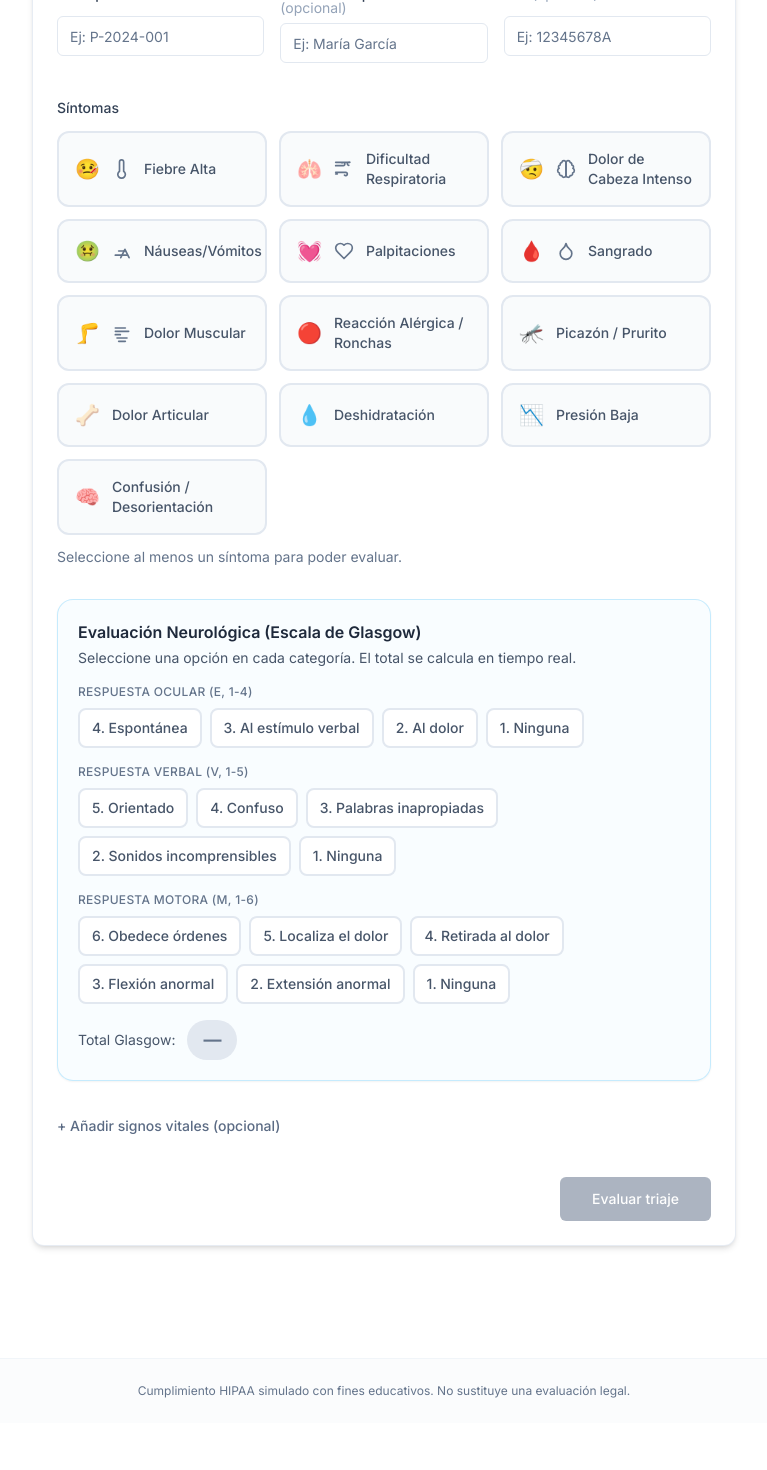
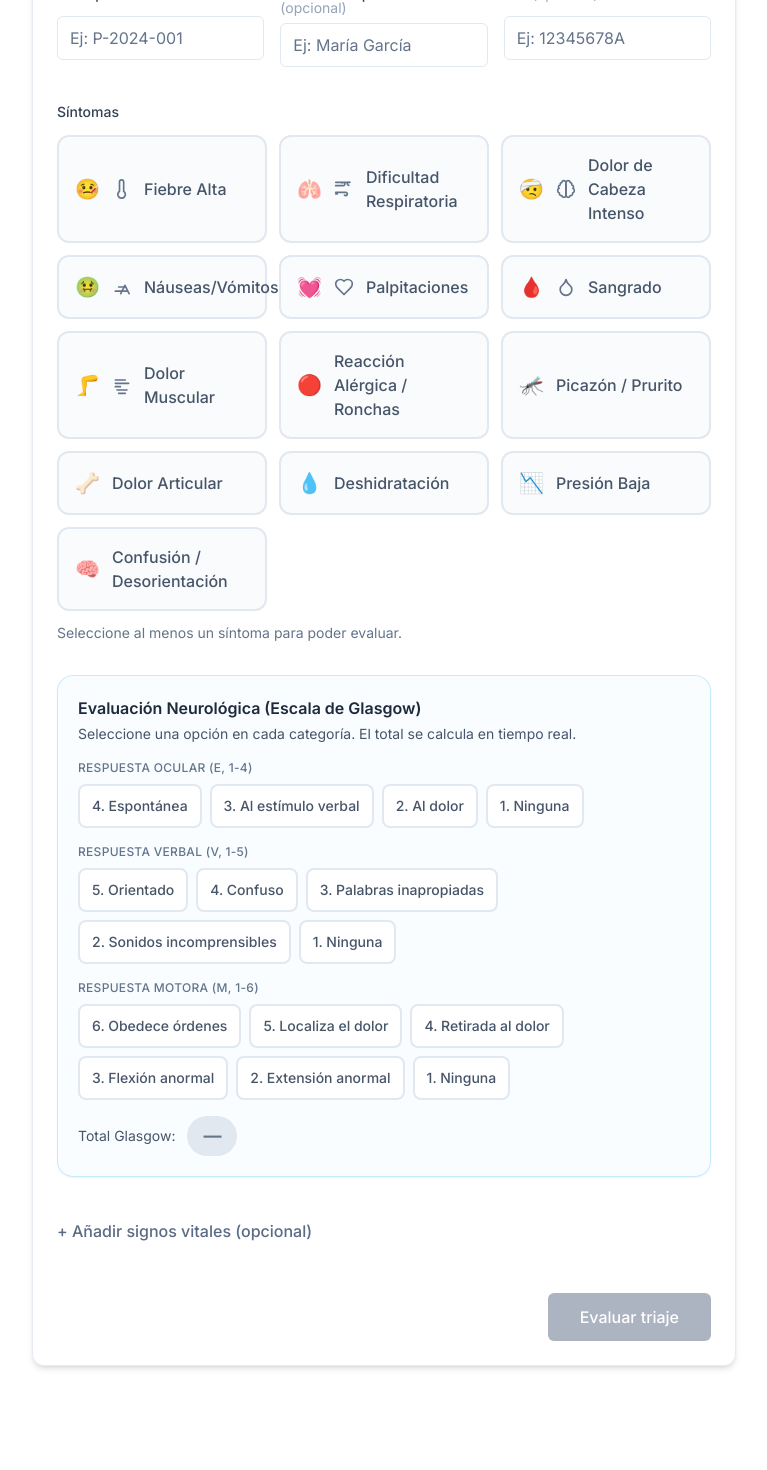
Before and after one commit to AdrianArdiles/Apptriage, a Next.js app: page / in a window 1280 px wide. Shown: the part 280-1750 px from the top of the page, without its empty margins (256-1023 px from the left). Before the commit the page ends 1703 px from the top, so only its background shows below. Built offline with nearby package versions, Linux system fonts and the light colour scheme.

Commit message:
Estructura de triaje y soporte Android

```diff
--- a/app/api/dashboard/pacientes/route.ts
+++ b/app/api/dashboard/pacientes/route.ts
@@ -1,6 +1,9 @@
 import { NextResponse } from "next/server";
 import { obtenerTodosTriajes } from "@/lib/mock-db";
 import type { RegistroTriage } from "@/lib/types";
+
+/** Necesario para permitir build con output: 'export' (app Capacitor). En producción móvil usar backend desplegado. */
+export const dynamic = "force-static";
 
 /**
  * GET /api/dashboard/pacientes
--- a/app/api/triage/route.ts
+++ b/app/api/triage/route.ts
@@ -6,6 +6,9 @@ import { generarRecomendacion } from "@/lib/triage-logic";
 import { categorizarConLLM, nivelNombreAGravedad } from "@/lib/triage-llm";
 import { gravedadToColorAlerta } from "@/lib/color-alerta";
 import { prisma } from "@/lib/prisma";
+
+/** Necesario para permitir build con output: 'export' (app Capacitor). En producción móvil usar backend desplegado. */
+export const dynamic = "force-static";
 
 /**
  * POST /api/triage
--- a/app/globals.css
+++ b/app/globals.css
@@ -9,9 +9,28 @@
   --medical-bg: #f8fafc;
 }
 
+/* Mobile-first: texto legible sin zoom (mín. 16px en inputs) */
+html {
+  font-size: 16px;
+  -webkit-text-size-adjust: 100%;
+}
+
 body {
   font-family: system-ui, -apple-system, BlinkMacSystemFont, "Segoe UI", Roboto, sans-serif;
   @apply bg-white text-slate-800 antialiased;
+}
+
+/* Área táctil mínima recomendada ~44px */
+.tap-target {
+  min-height: 44px;
+  min-width: 44px;
+}
+
+/* Respuesta táctil: sin retraso de 300ms en tap */
+button,
+a,
+[role="button"] {
+  touch-action: manipulation;
 }
 
 @keyframes blink-bg {
--- a/app/page.tsx
+++ b/app/page.tsx
@@ -65,7 +65,7 @@ export default function TriagePage(): React.ReactElement {
   return (
     <div className="min-h-screen bg-white font-sans">
       <header className="border-b border-slate-200/80 bg-white">
-        <div className="mx-auto flex max-w-3xl flex-wrap items-center justify-between gap-4 px-6 py-6 sm:px-8">
+        <div className="mx-auto flex w-full max-w-3xl flex-wrap items-center justify-between gap-4 px-4 py-4 sm:px-6 sm:py-6 md:px-8">
           <div className="flex items-center gap-4">
             <div className="flex h-11 w-11 shrink-0 items-center justify-center rounded-xl bg-[var(--medical-slate-blue)] text-white">
               <svg
@@ -88,17 +88,17 @@ export default function TriagePage(): React.ReactElement {
             </div>
           </div>
           <nav className="flex items-center gap-2">
-            <Link href="/historial" className="text-sm font-medium text-slate-600 hover:text-slate-900 hover:underline">
+            <Link href="/historial" className="inline-flex min-h-[44px] min-w-[44px] items-center justify-center text-sm font-medium text-slate-600 hover:text-slate-900 hover:underline active:opacity-80">
               Historial de Ingresos
             </Link>
             <Link href="/dashboard">
-              <span className="inline-flex items-center rounded-md border border-slate-200 bg-white px-3 py-1.5 text-sm font-medium text-slate-700 hover:bg-slate-50">Dashboard</span>
+              <span className="inline-flex min-h-[44px] min-w-[44px] flex-shrink-0 items-center justify-center rounded-md border border-slate-200 bg-white px-4 py-2.5 text-sm font-medium text-slate-700 hover:bg-slate-50 active:opacity-80">Dashboard</span>
             </Link>
           </nav>
         </div>
       </header>
 
-      <main className="mx-auto max-w-3xl px-6 py-12 sm:px-8">
+      <main className="mx-auto w-full max-w-3xl px-4 py-8 sm:px-6 sm:py-12 md:px-8">
         {error && (
           <div
             role="alert"
@@ -132,7 +132,7 @@ export default function TriagePage(): React.ReactElement {
         />
       </main>
 
-      <footer className="mt-16 border-t border-slate-100 bg-slate-50/50 px-6 py-6 text-center text-xs text-slate-500">
+      <footer className="mt-16 border-t border-slate-100 bg-slate-50/50 px-4 py-6 text-center text-sm text-slate-500 sm:px-6">
         Cumplimiento HIPAA simulado con fines educativos. No sustituye una evaluación legal.
       </footer>
     </div>
--- a/components/triage-form.tsx
+++ b/components/triage-form.tsx
@@ -160,8 +160,8 @@ export function TriageForm({ onSubmit, isSubmitting = false }: TriageFormProps):
   };
 
   return (
-    <form onSubmit={handleSubmit}>
-      <Card className="border-slate-200/80 bg-white shadow-md">
+    <form onSubmit={handleSubmit} className="w-full">
+      <Card className="w-full border-slate-200/80 bg-white shadow-md">
         <CardHeader className="border-b border-slate-100 bg-slate-50/30 pb-6">
           <div className="flex items-center gap-3">
             <div className="flex h-10 w-10 items-center justify-center rounded-lg bg-[var(--medical-slate-blue)] text-white">
@@ -188,7 +188,7 @@ export function TriageForm({ onSubmit, isSubmitting = false }: TriageFormProps):
           </div>
         </CardHeader>
         <CardContent className="space-y-8 pt-8">
-          <div className="grid gap-4 sm:grid-cols-2 lg:grid-cols-3">
+          <div className="grid w-full grid-cols-1 gap-4 sm:grid-cols-2 lg:grid-cols-3">
             <div className="grid gap-2">
               <Label htmlFor="paciente_id" className="font-sans text-slate-700">
                 ID de paciente
@@ -231,7 +231,7 @@ export function TriageForm({ onSubmit, isSubmitting = false }: TriageFormProps):
           <div className="space-y-3">
             <Label className="font-sans text-slate-700">Síntomas</Label>
             <div
-              className="grid grid-cols-1 gap-3 sm:grid-cols-2 lg:grid-cols-3"
+              className="grid w-full grid-cols-1 gap-3 sm:grid-cols-2 lg:grid-cols-3"
               role="group"
               aria-label="Seleccione los síntomas presentes"
             >
@@ -242,7 +242,7 @@ export function TriageForm({ onSubmit, isSubmitting = false }: TriageFormProps):
                     key={s.id}
                     type="button"
                     onClick={() => toggleSintoma(s.id)}
-                    className={`flex items-center gap-3 rounded-xl border-2 p-4 text-left font-sans text-sm transition-all duration-200 ease-out hover:scale-[1.03] ${
+                    className={`flex min-h-[44px] touch-manipulation items-center gap-3 rounded-xl border-2 p-4 text-left font-sans text-base transition-all duration-200 ease-out hover:scale-[1.03] active:scale-[0.98] active:opacity-90 ${
                       selected
                         ? "border-[var(--medical-slate-blue)] bg-sky-100 text-slate-800 shadow-sm"
                         : "border-slate-200 bg-slate-50/80 text-slate-600 hover:border-sky-300 hover:bg-sky-50/80"
@@ -284,7 +284,7 @@ export function TriageForm({ onSubmit, isSubmitting = false }: TriageFormProps):
                       key={op.valor}
                       type="button"
                       onClick={() => setGlasgowE(op.valor)}
-                      className={`rounded-lg border-2 px-3 py-2 text-sm font-medium transition-all duration-200 ${
+                      className={`min-h-[44px] touch-manipulation rounded-lg border-2 px-3 py-2 text-sm font-medium transition-all duration-200 active:scale-[0.98] active:opacity-90 ${
                         glasgowE === op.valor
                           ? "border-[var(--medical-slate-blue)] bg-sky-200/80 text-slate-900"
                           : "border-slate-200 bg-white text-slate-600 hover:border-sky-300 hover:bg-sky-100/80"
@@ -305,7 +305,7 @@ export function TriageForm({ onSubmit, isSubmitting = false }: TriageFormProps):
                       key={op.valor}
                       type="button"
                       onClick={() => setGlasgowV(op.valor)}
-                      className={`rounded-lg border-2 px-3 py-2 text-sm font-medium transition-all duration-200 ${
+                      className={`min-h-[44px] touch-manipulation rounded-lg border-2 px-3 py-2 text-sm font-medium transition-all duration-200 active:scale-[0.98] active:opacity-90 ${
                         glasgowV === op.valor
                           ? "border-[var(--medical-slate-blue)] bg-sky-200/80 text-slate-900"
                           : "border-slate-200 bg-white text-slate-600 hover:border-sky-300 hover:bg-sky-100/80"
@@ -326,7 +326,7 @@ export function TriageForm({ onSubmit, isSubmitting = false }: TriageFormProps):
                       key={op.valor}
                       type="button"
                       onClick={() => setGlasgowM(op.valor)}
-                      className={`rounded-lg border-2 px-3 py-2 text-sm font-medium transition-all duration-200 ${
+                      className={`min-h-[44px] touch-manipulation rounded-lg border-2 px-3 py-2 text-sm font-medium transition-all duration-200 active:scale-[0.98] active:opacity-90 ${
                         glasgowM === op.valor
                           ? "border-[var(--medical-slate-blue)] bg-sky-200/80 text-slate-900"
                           : "border-slate-200 bg-white text-slate-600 hover:border-sky-300 hover:bg-sky-100/80"
@@ -364,7 +364,7 @@ export function TriageForm({ onSubmit, isSubmitting = false }: TriageFormProps):
             <button
               type="button"
               onClick={() => setShowSignos(!showSignos)}
-              className="text-sm font-medium text-[var(--medical-slate-blue)] hover:underline"
+              className="flex min-h-[44px] touch-manipulation items-center text-base font-medium text-[var(--medical-slate-blue)] hover:underline active:opacity-80"
             >
               {showSignos ? "Ocultar signos vitales" : "+ Añadir signos vitales (opcional)"}
             </button>
--- a/components/ui/button.tsx
+++ b/components/ui/button.tsx
@@ -4,7 +4,7 @@ import { cva, type VariantProps } from "class-variance-authority";
 import { cn } from "@/lib/utils";
 
 const buttonVariants = cva(
-  "inline-flex items-center justify-center gap-2 whitespace-nowrap rounded-md text-sm font-medium transition-colors focus-visible:outline-none focus-visible:ring-2 focus-visible:ring-offset-2 disabled:pointer-events-none disabled:opacity-50 [&_svg]:pointer-events-none [&_svg]:size-4 [&_svg]:shrink-0",
+  "inline-flex touch-manipulation items-center justify-center gap-2 whitespace-nowrap rounded-md text-sm font-medium transition-colors focus-visible:outline-none focus-visible:ring-2 focus-visible:ring-offset-2 disabled:pointer-events-none disabled:opacity-50 active:scale-[0.98] active:opacity-90 [&_svg]:pointer-events-none [&_svg]:size-4 [&_svg]:shrink-0",
   {
     variants: {
       variant: {
@@ -16,10 +16,10 @@ const buttonVariants = cva(
           "border border-slate-200 bg-white hover:bg-slate-100 focus-visible:ring-slate-400",
       },
       size: {
-        default: "h-10 px-4 py-2",
-        sm: "h-9 rounded-md px-3",
-        lg: "h-11 rounded-md px-8",
-        icon: "h-10 w-10",
+        default: "min-h-[44px] h-10 px-4 py-2",
+        sm: "min-h-[44px] h-9 rounded-md px-3",
+        lg: "min-h-[44px] h-12 rounded-md px-8 text-base",
+        icon: "h-11 min-h-[44px] w-11 min-w-[44px]",
       },
     },
     defaultVariants: {
--- a/components/ui/input.tsx
+++ b/components/ui/input.tsx
@@ -6,7 +6,7 @@ const Input = React.forwardRef<HTMLInputElement, React.ComponentProps<"input">>(
     <input
       type={type}
       className={cn(
-        "flex h-10 w-full rounded-md border border-slate-200 bg-white px-3 py-2 text-sm ring-offset-white file:border-0 file:bg-transparent file:text-sm file:font-medium placeholder:text-slate-500 focus-visible:outline-none focus-visible:ring-2 focus-visible:ring-teal-600 focus-visible:ring-offset-2 disabled:cursor-not-allowed disabled:opacity-50",
+        "flex min-h-[44px] h-10 w-full rounded-md border border-slate-200 bg-white px-3 py-2 text-base ring-offset-white file:border-0 file:bg-transparent file:text-sm file:font-medium placeholder:text-slate-500 focus-visible:outline-none focus-visible:ring-2 focus-visible:ring-teal-600 focus-visible:ring-offset-2 disabled:cursor-not-allowed disabled:opacity-50",
         className
       )}
       ref={ref}
--- a/next.config.ts
+++ b/next.config.ts
@@ -1,5 +1,8 @@
 import type { NextConfig } from "next";
 
-const nextConfig: NextConfig = {};
+const nextConfig: NextConfig = {
+  output: "export",
+  images: { unoptimized: true },
+};
 
 export default nextConfig;
```
Also changed, not shown: capacitor.config.ts (added, +9 -0 lines), package.json (+13 -9 lines), 54 other files (tests, documents, lock files or other folders).
